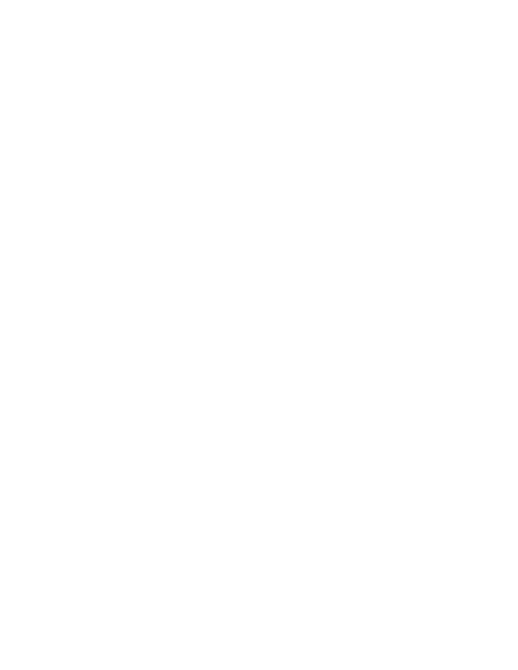
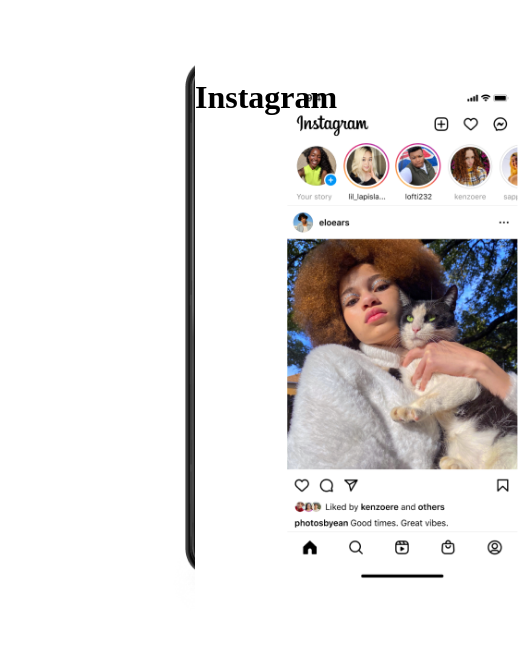
Before and after one commit to NikhilD1998/instagram-clone, a plain HTML site: page index.html in a window 390 px wide. Shown: the whole page, 518 px wide, since content can reach past the window. Drawn offline with Linux system fonts and the light colour scheme.

Commit message:
Added Phone Image

```diff
--- a/index.html
+++ b/index.html
@@ -1,12 +1,27 @@
 <!DOCTYPE html>
 <html lang="en">
-<head>
-    <meta charset="UTF-8">
-    <meta http-equiv="X-UA-Compatible" content="IE=edge">
-    <meta name="viewport" content="width=device-width, initial-scale=1.0">
+  <head>
+    <meta charset="UTF-8" />
+    <meta http-equiv="X-UA-Compatible" content="IE=edge" />
+    <meta name="viewport" content="width=device-width, initial-scale=1.0" />
     <title>Instagram</title>
-</head>
-<body>
-
-</body>
+    <link rel="icon" type="image/x-icon" href="./Images/favicon.png" />
+    <link rel="stylesheet" href="styles.css" />
+  </head>
+  <body>
+    <div class="main-div">
+      <div class="left-div">
+        <div class="background-image">
+          <div>
+            <img class="sc-images" id="sc" src="./Images/sc4.png" alt="" />
+          </div>
+        </div>
+      </div>
+      <div class="right-div">
+        <div>
+          <h1>Instagram</h1>
+        </div>
+      </div>
+    </div>
+  </body>
 </html>
--- /dev/null
+++ b/styles.css
@@ -0,0 +1,32 @@
+.main-div{
+    padding-top: 50px;
+    display: grid;
+    grid-template-columns: 50% 50%;
+}
+
+.left-div{
+    width: 50%;
+    margin-left: auto;
+    margin-right: 0px;
+}
+
+.background-image{
+    background-image: url(./Images/phone.png);
+    background-repeat: no-repeat;
+    background-size: 430px;
+    background-position: 40px 0px;
+}
+
+.right-div{
+    width: 50%;
+}
+
+.sc-images{
+    padding-left: 185px;
+    padding-bottom: 80px;
+    padding-top: 25px;
+}
+
+#sc{
+    height: 500px;
+}
```
Also changed, not shown: Images/favicon.png (added), Images/phone.png (added), Images/sc1.png (added), Images/sc2.png (added), Images/sc3.png (added), Images/sc4.png (added).
